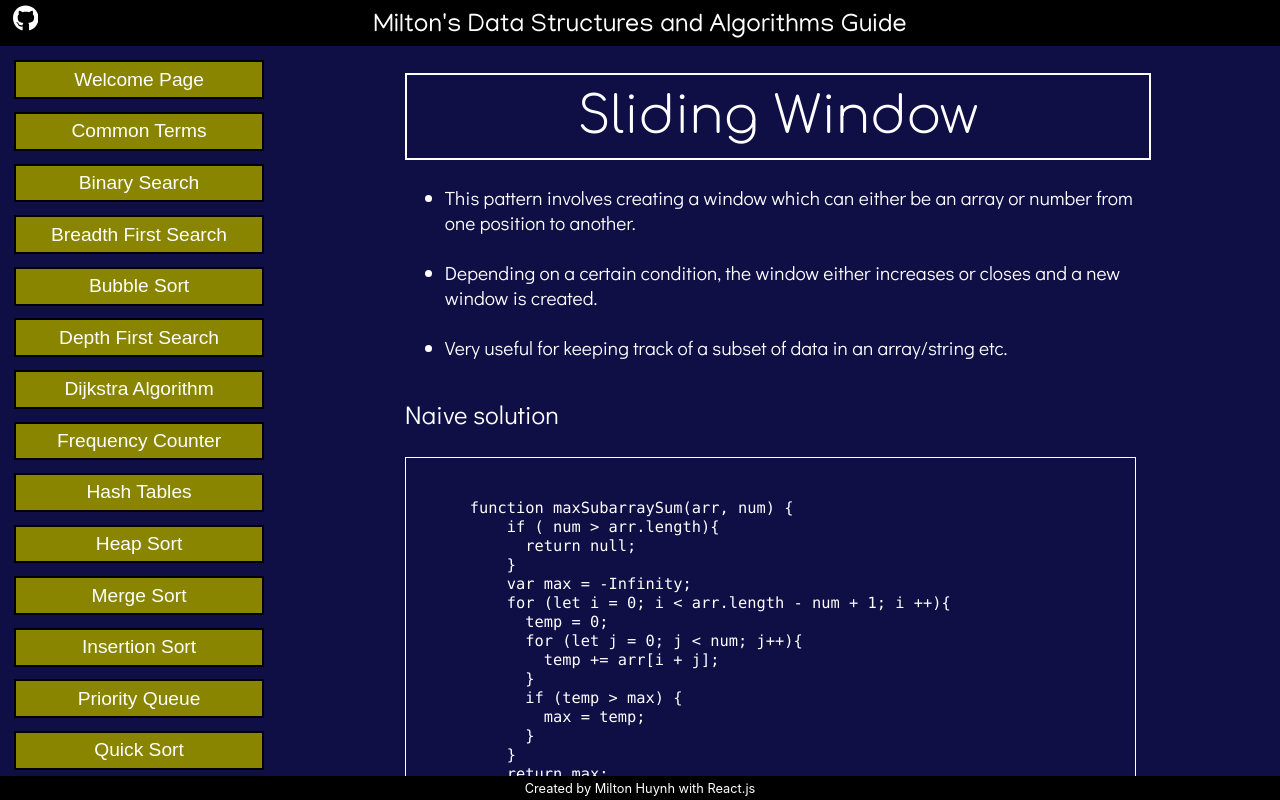
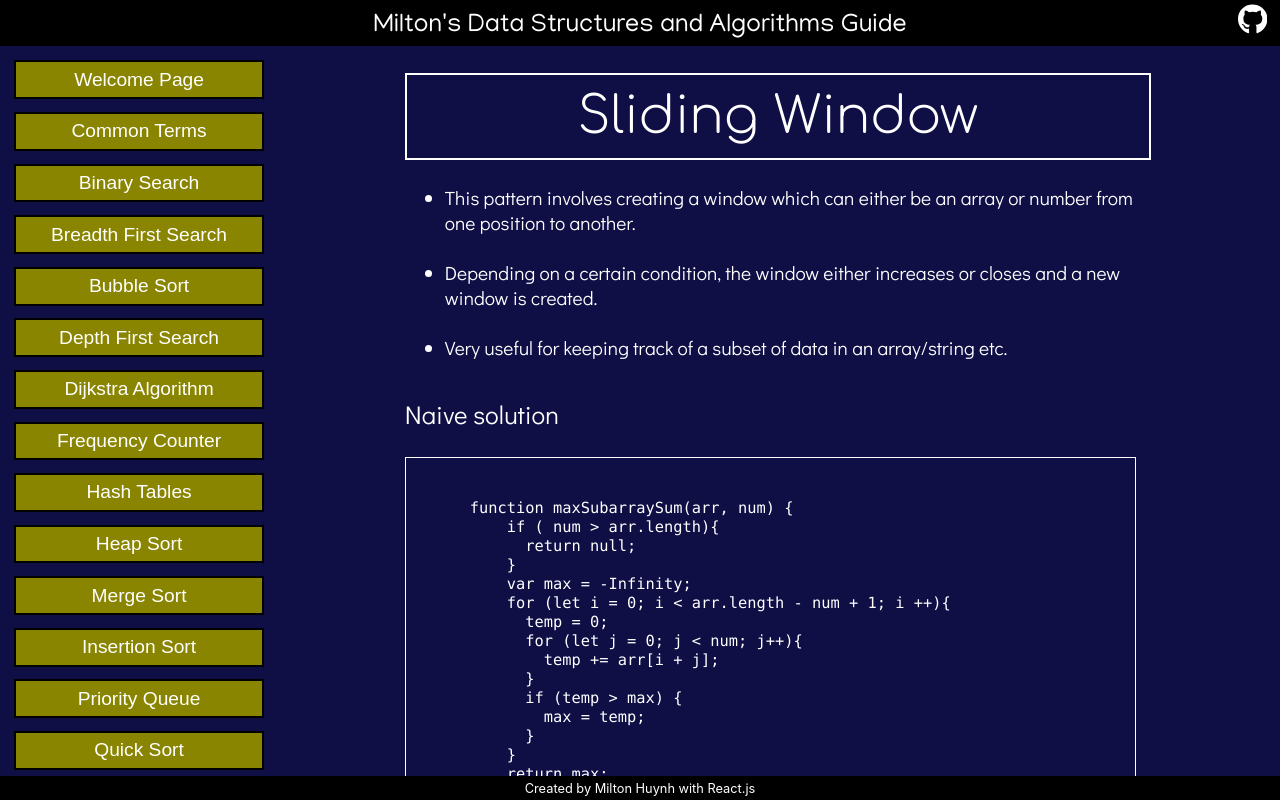
Before and after one commit to miltonhuynh/DSA-guide, a React (Create React App) app in the folder app/: page /DSA-guide/SlidingWindow in a window 1280 px wide. Built offline with nearby package versions, Linux system fonts and the light colour scheme; a web font is replaced by a local one.

Commit message:
Moved github icon from left to right

```diff
--- a/app/src/App.css
+++ b/app/src/App.css
@@ -55,11 +55,11 @@ body,html {
 
 #Github-icon {
   color: white;
-  width: 2vw;
+  width: 2.3vw;
   transition: 0.3s;
   position: fixed;
-  top: 0.4vw;
-  left: 1vw;
+  top: 0.3vw;
+  right: 1vw;
 }
 
 #Page_container {
```
